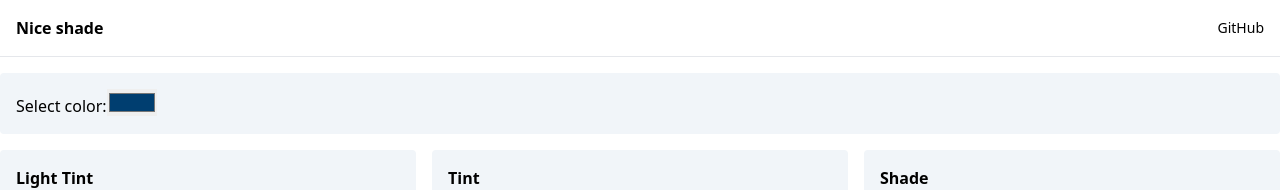
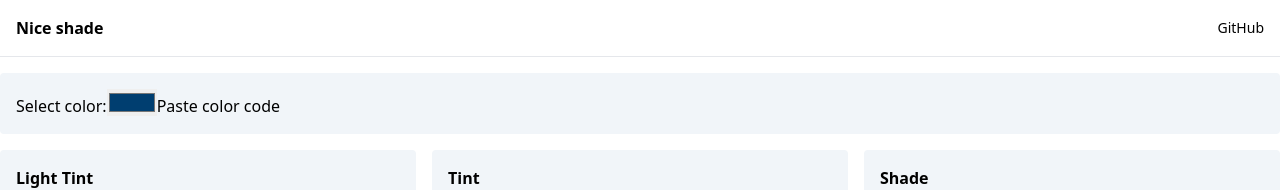
Before and after one commit to isoden/nice-shade, a React (Vite) app: page / in a window 1280 px wide. Shown: the top 190 px of the page. Built offline with nearby package versions, Linux system fonts and the light colour scheme.

Commit message:
feat: Add parseHex function to parse color codes

```diff
--- a/src/App.tsx
+++ b/src/App.tsx
@@ -1,5 +1,5 @@
 import { useMemo, useState } from 'react'
-import { hex2hsb, hsb2hex } from './colors'
+import { hex2hsb, hsb2hex, parseHex } from './colors'
 import { Palette } from './_components/Palette'
 
 const MIN_BRIGHTNESS = 0
@@ -96,6 +96,26 @@ export function App() {
               onChange={(event) => setColor(event.target.value)}
             />
           </label>
+
+          {/* TODO: design */}
+          <button
+            type="button"
+            onClick={() => {
+              const input = window.prompt('Paste color code as hex number')
+
+              // Canceled
+              if (input == null) return
+
+              const hex = parseHex(input.trim())
+
+              // Invalid format
+              if (!hex) return alert('Invalid format.')
+
+              setColor(hex)
+            }}
+          >
+            Paste color code
+          </button>
         </form>
 
         <div className="grid grid-cols-3 gap-4 overflow-y-auto">
--- a/src/colors.ts
+++ b/src/colors.ts
@@ -19,7 +19,7 @@ export function hsb2hex(h: number, s: number, b: number): string {
 export function hex2hsb(hex: string): [h: number, s: number, b: number] {
   let [r, g, b] = hex
     .slice(1)
-    .match(/[0-9a-f]{2}/gi)!
+    .match(/[\da-f]{2}/gi)!
     .map((hex) => Number.parseInt(hex, 16))
 
   r /= 255
@@ -39,3 +39,13 @@ export function hex2hsb(hex: string): [h: number, s: number, b: number] {
 
   return [60 * (h < 0 ? h + 6 : h), v && (n / v) * 100, v * 100]
 }
+
+export function parseHex(hex: string): string | false {
+  if (!/^#?(?:[a-f\d]{3}){1,2}$/i.test(hex)) return false
+
+  if (hex.length > 5) return `#${hex}`.replace(/^#+/, '#')
+
+  const [r, g, b] = hex.replace('#', '').split('')
+
+  return `#${r}${r}${g}${g}${b}${b}`
+}
```
